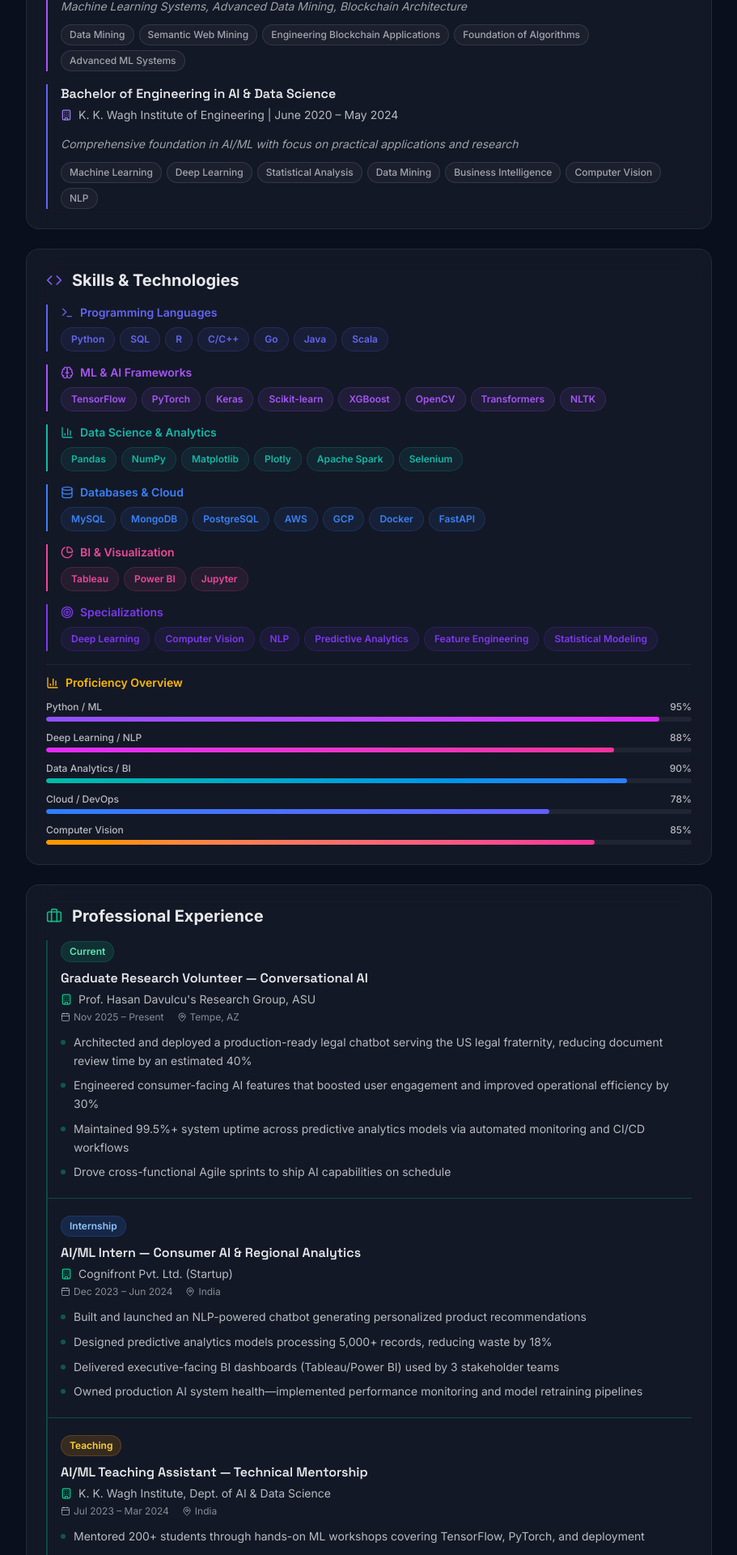
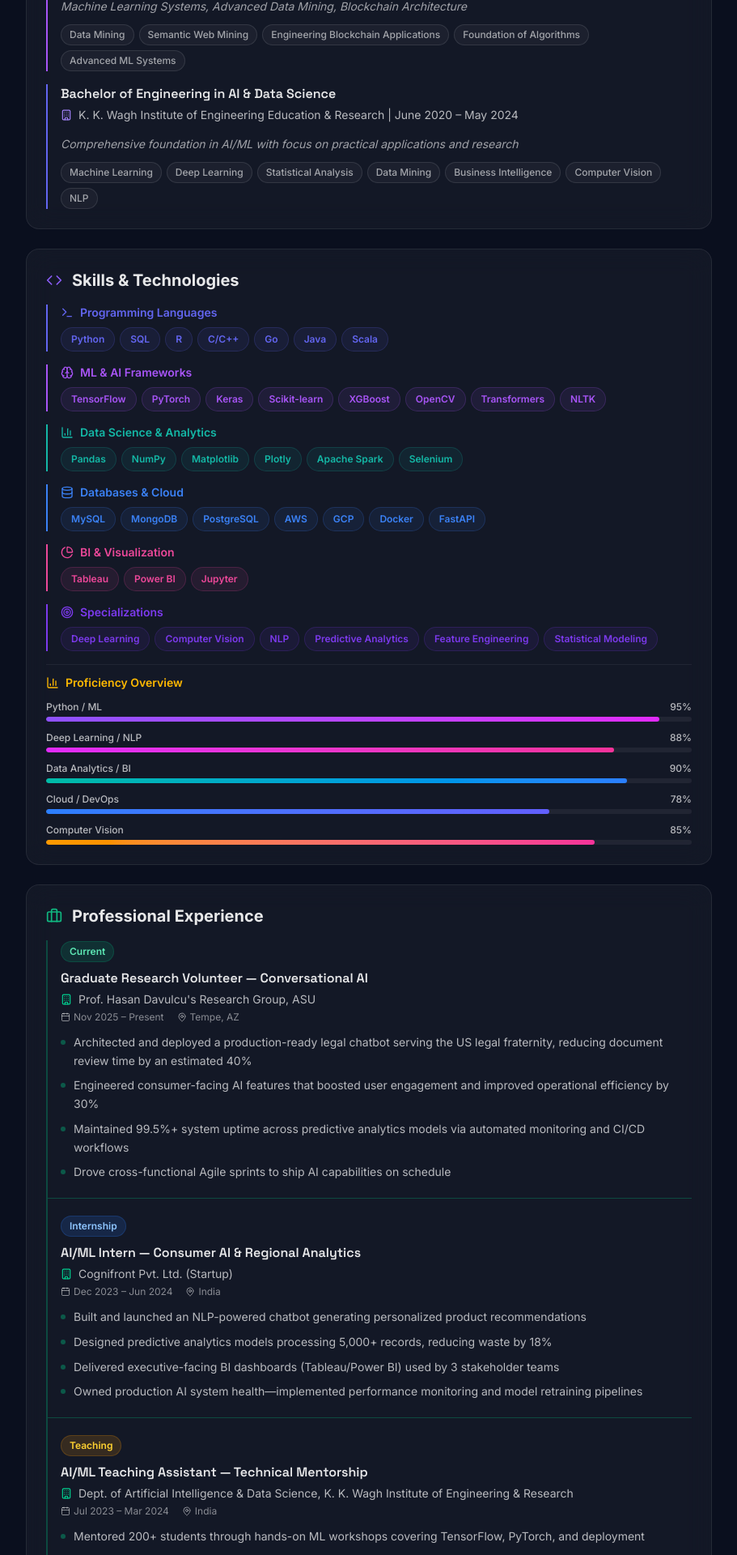
Before and after one commit to SaurabhDusane/portfolio-website, a Next.js app: page /bio in a window 1280 px wide. Shown: the part 920-2840 px from the top of the page at 81% size, without its empty margins (184-1095 px from the left). Built offline with nearby package versions, Linux system fonts and the light colour scheme.

Commit message:
Fix: update K. K. Wagh institute names to full official names

```diff
--- a/data/personal.ts
+++ b/data/personal.ts
@@ -75,7 +75,7 @@ export const education: Education[] = [
   },
   {
     degree: "Bachelor of Engineering in AI & Data Science",
-    school: "K. K. Wagh Institute of Engineering",
+    school: "K. K. Wagh Institute of Engineering Education & Research",
     period: "June 2020 – May 2024",
     focus: "Comprehensive foundation in AI/ML with focus on practical applications and research",
     coursework: [
@@ -192,7 +192,7 @@ export const experiences: Experience[] = [
     badge: "Teaching",
     badgeColor: "amber",
     title: "AI/ML Teaching Assistant — Technical Mentorship",
-    company: "K. K. Wagh Institute, Dept. of AI & Data Science",
+    company: "Dept. of Artificial Intelligence & Data Science, K. K. Wagh Institute of Engineering & Research",
     duration: "Jul 2023 – Mar 2024",
     location: "India",
     bullets: [
```
